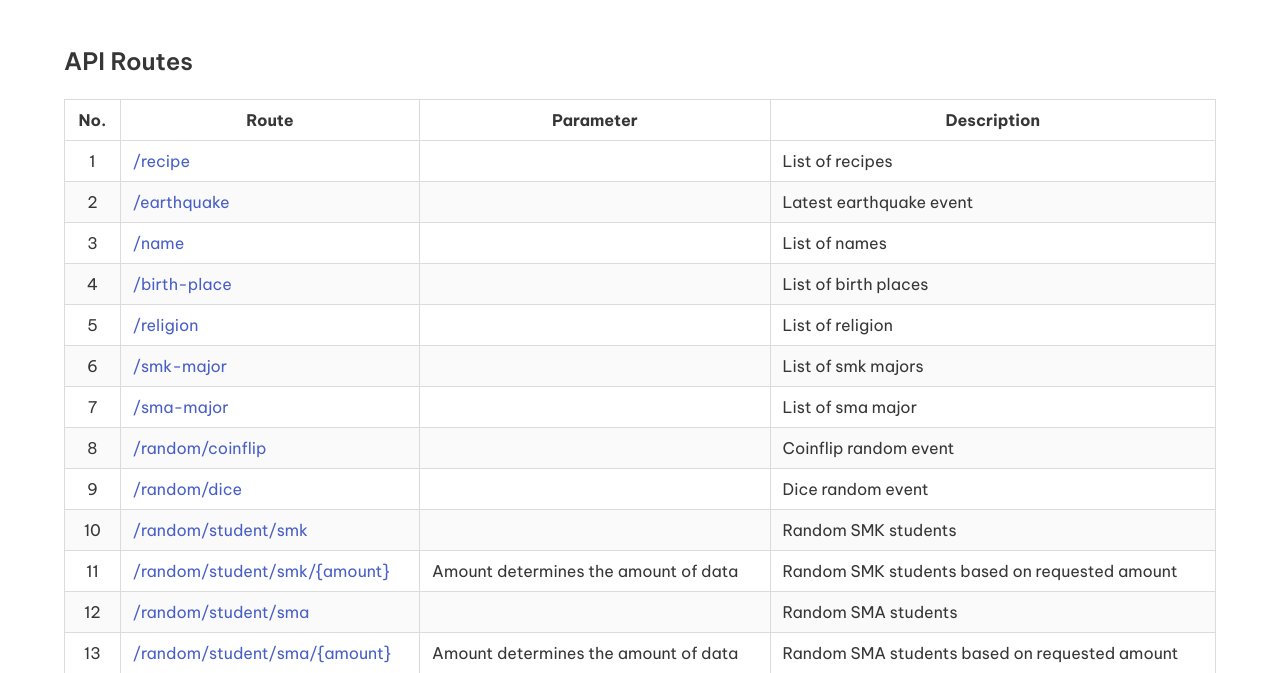
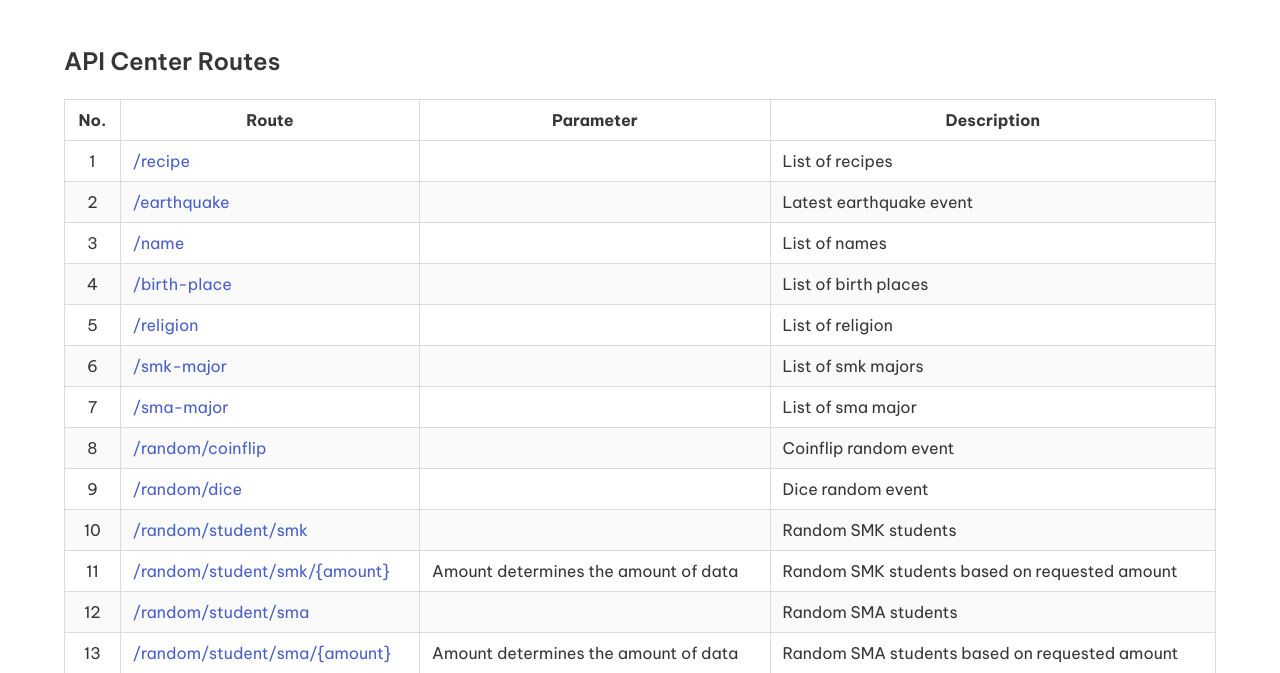
Before and after one commit to astrantialabs/api-center, a FastAPI app: page / in a window 1280 px wide. Shown: the top 673 px of the page. Run offline with FastAPI, Linux system fonts and the light colour scheme.

Commit message:
feat: change header text

```diff
--- a/scripts/templates/index.html
+++ b/scripts/templates/index.html
@@ -21,7 +21,7 @@
 
     <body>
         <div class="container mt-6">
-            <h4 class="title is-4">API Routes</h4>
+            <h4 class="title is-4">API Center Routes</h4>
 
             <table class="table is-bordered is-striped is-fullwidth is-hoverable">
                 <thead>
```
